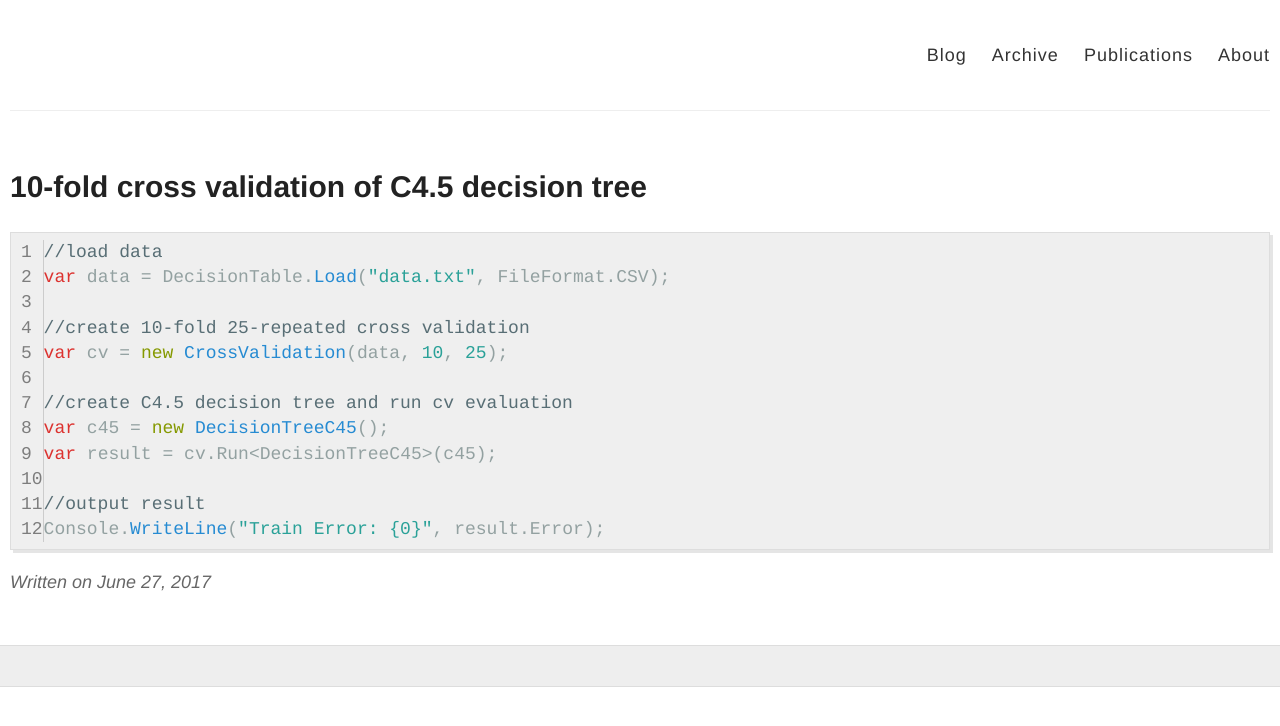
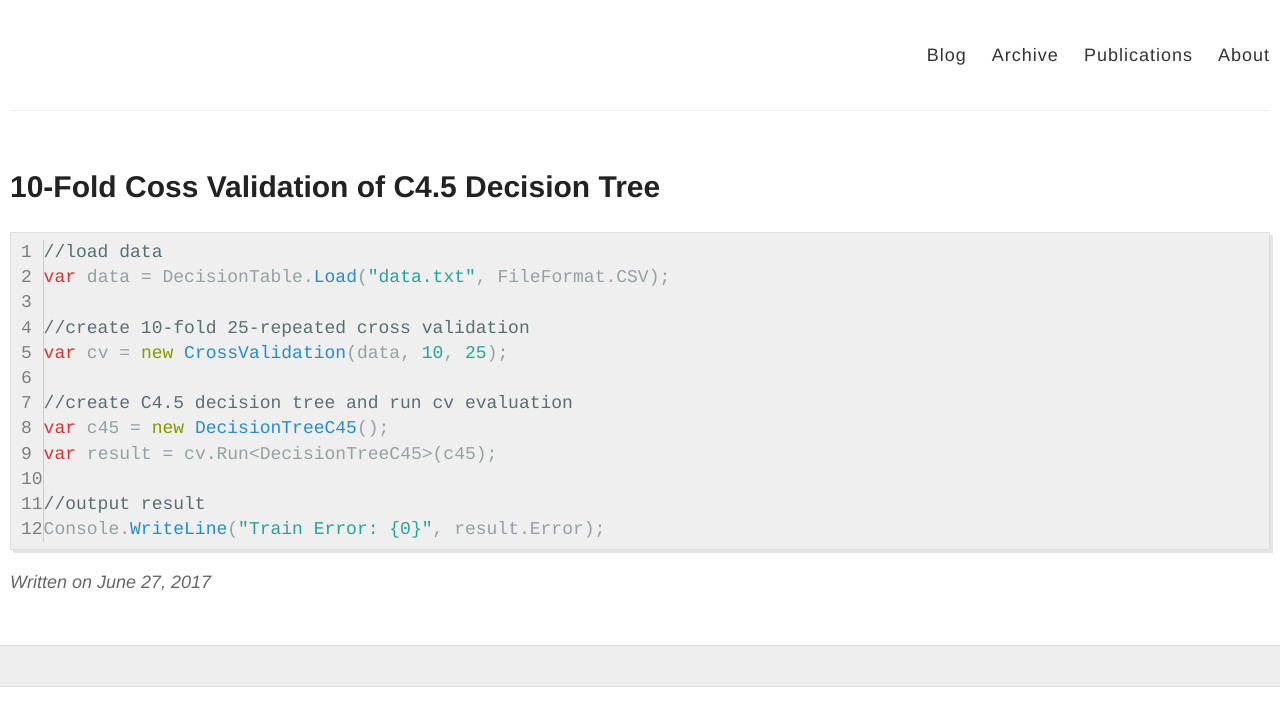
Before and after one commit to nrough/jekyll-now, a Jekyll site: the page built from _posts/2017-06-27-C45-Decision-Tree-10-Fold-Cross-Validation.md, in a window 1280 px wide. Shown: the top 726 px of the page. Built offline with Jekyll 4.4.1, drawn with Linux system fonts in a browser that asks for light colours.

Commit message:
Updated 2017-06-27-C45-Decision-Tree-10-Fold-Cross-Validation.md

```diff
--- a/_posts/2017-06-27-C45-Decision-Tree-10-Fold-Cross-Validation.md
+++ b/_posts/2017-06-27-C45-Decision-Tree-10-Fold-Cross-Validation.md
@@ -1,9 +1,10 @@
 ---
 layout: post
-title:  10-fold cross validation of C4.5 decision tree
+title: 10-Fold Coss Validation of C4.5 Decision Tree
 tags:
-- cross-validation
-- decision-trees
+  - cross-validation
+  - decision-trees
+published: true
 ---
 {% highlight csharp linenos %}
 //load data
```
